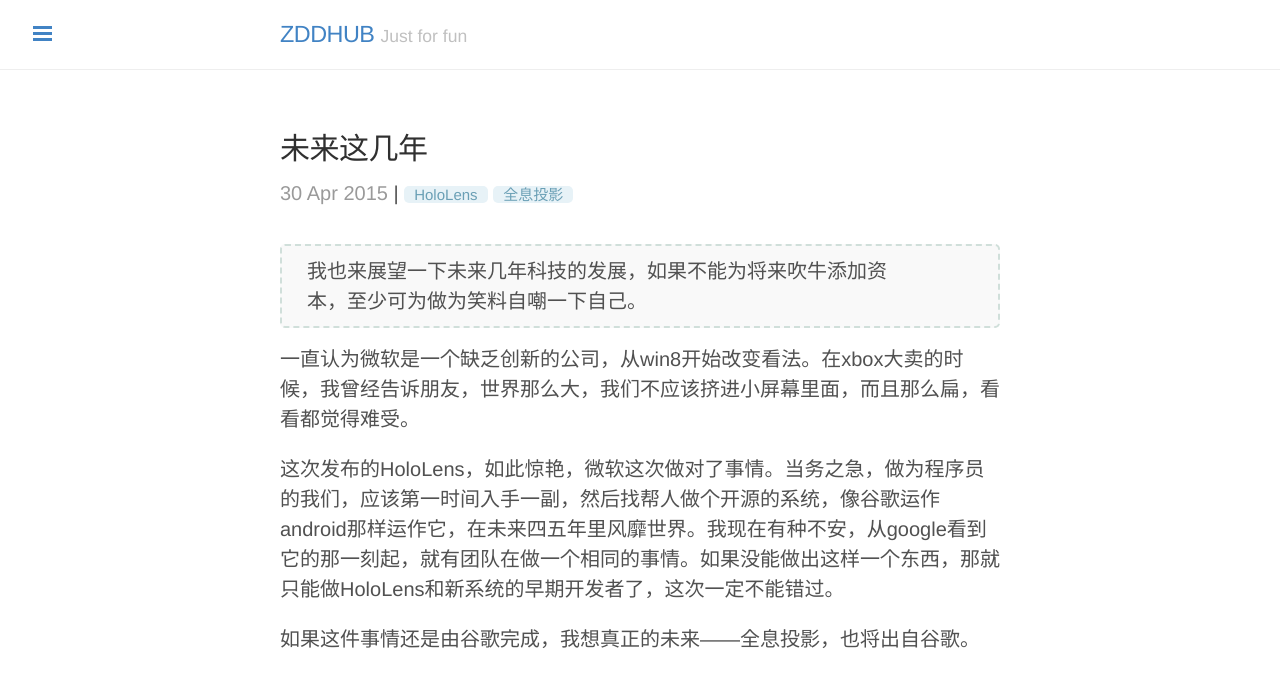
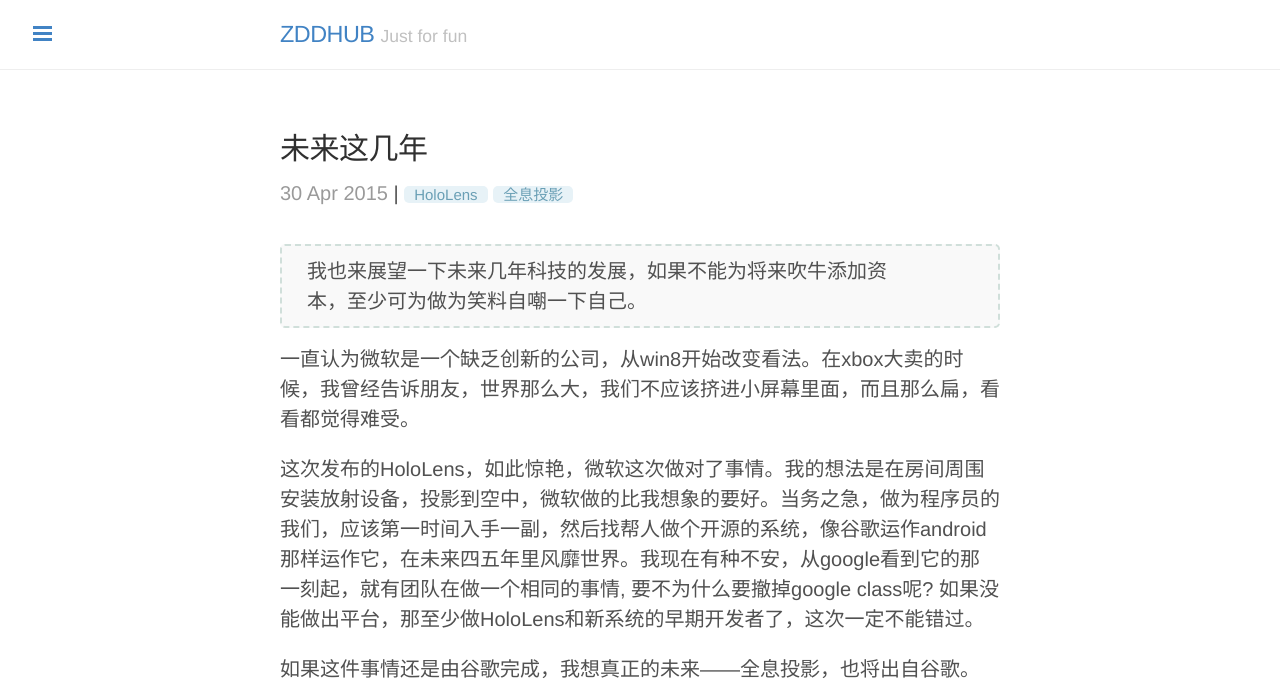
Before and after one commit to zddhub/zddhub.github.io, a Jekyll site: the page built from _posts/2015-04-30-predict-future.md, in a window 1280 px wide. Shown: the top 684 px of the page. Built offline with Jekyll 4.4.1, drawn with Linux system fonts in a browser that asks for light colours; Markdown is read by kramdown in place of the engine named in the settings; comment, search, counter and statistics services are not loaded; grey boxes are pictures that could not be loaded.

Commit message:
Edit blog: predict-future.md

```diff
--- a/_posts/2015-04-30-predict-future.md
+++ b/_posts/2015-04-30-predict-future.md
@@ -9,6 +9,10 @@
 
 一直认为微软是一个缺乏创新的公司，从win8开始改变看法。在xbox大卖的时候，我曾经告诉朋友，世界那么大，我们不应该挤进小屏幕里面，而且那么扁，看看都觉得难受。
 
-这次发布的HoloLens，如此惊艳，微软这次做对了事情。当务之急，做为程序员的我们，应该第一时间入手一副，然后找帮人做个开源的系统，像谷歌运作android那样运作它，在未来四五年里风靡世界。我现在有种不安，从google看到它的那一刻起，就有团队在做一个相同的事情。如果没能做出这样一个东西，那就只能做HoloLens和新系统的早期开发者了，这次一定不能错过。
+这次发布的HoloLens，如此惊艳，微软这次做对了事情。我的想法是在房间周围安装放射设备，投影到空中，微软做的比我想象的要好。当务之急，做为程序员的我们，应该第一时间入手一副，然后找帮人做个开源的系统，像谷歌运作android那样运作它，在未来四五年里风靡世界。我现在有种不安，从google看到它的那一刻起，就有团队在做一个相同的事情, 要不为什么要撤掉google class呢? 如果没能做出平台，那至少做HoloLens和新系统的早期开发者了，这次一定不能错过。
 
 如果这件事情还是由谷歌完成，我想真正的未来——全息投影，也将出自谷歌。
+
+<!-- more -->
+
+视频链接: ![HoloLens](http://v.youku.com/v_show/id_XOTQ0ODM4MTcy.html?from=s1.8-1-1.2)
```
